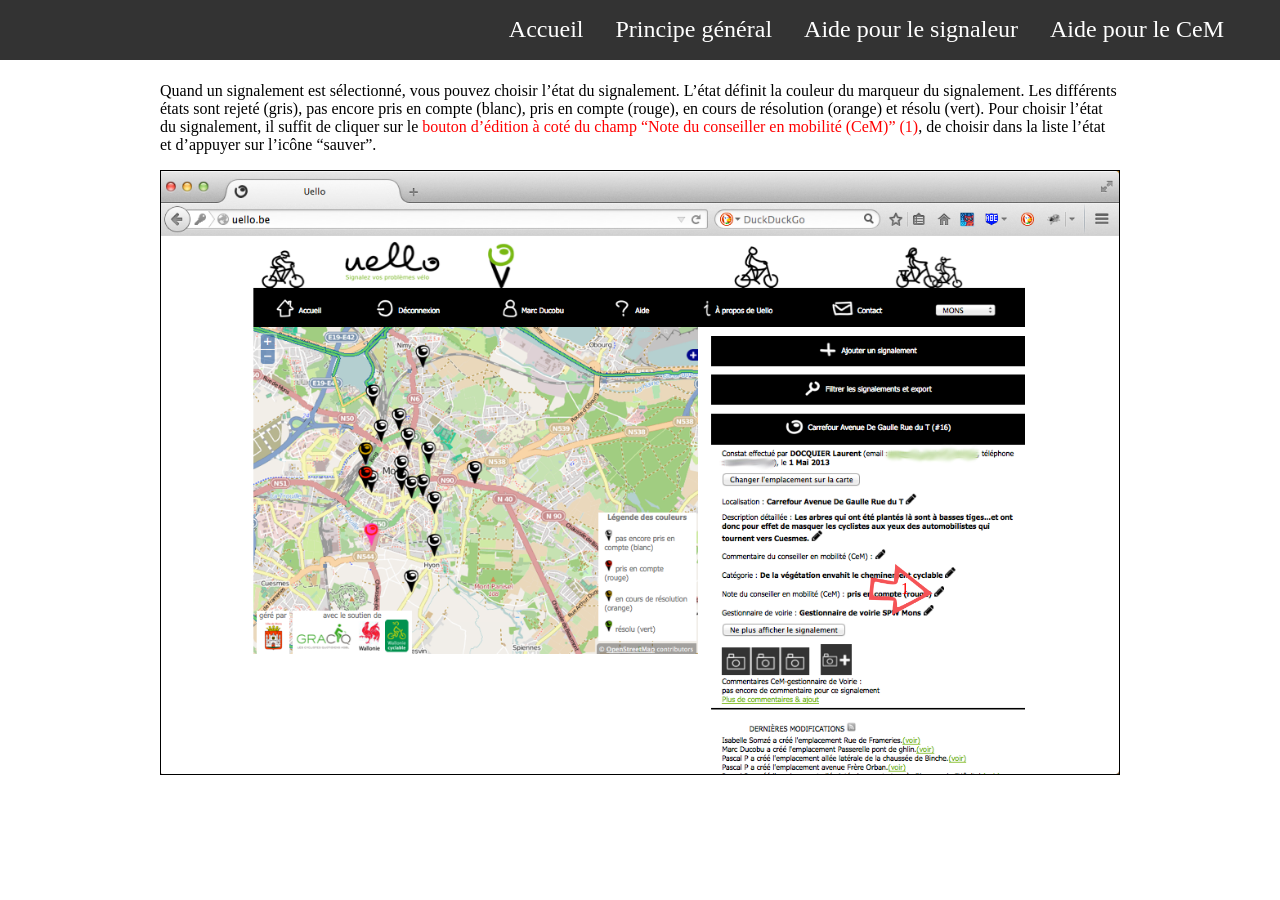
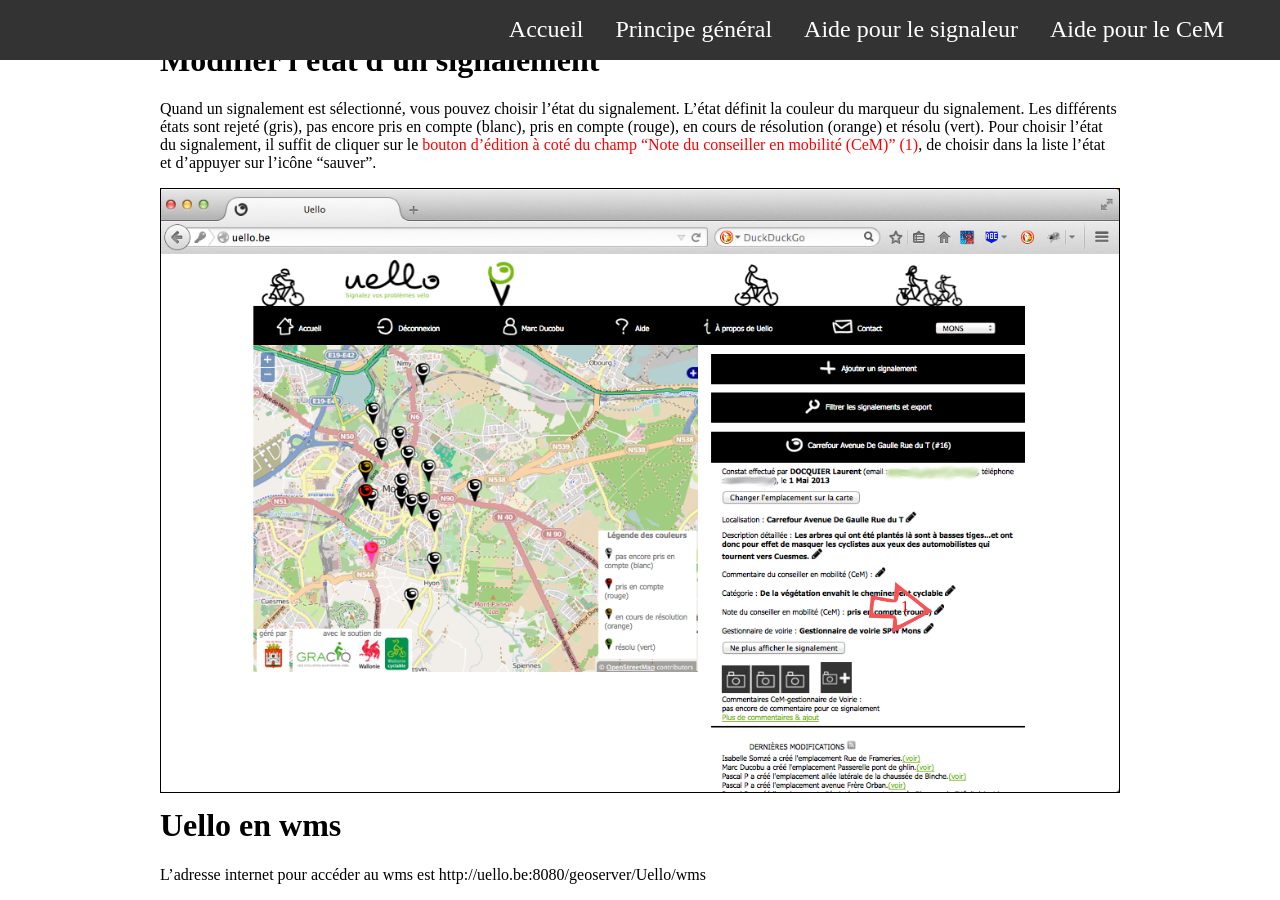
Before and after one commit to GRACQ-dev/AideUello, a Jekyll site: the page built from pour_le_cem.md, in a window 1280 px wide and 900 px high, scrolled down 3974 px. Built offline with Jekyll 4.4.1, drawn with Linux system fonts in a browser that asks for light colours; before the commit the page ends 4763 px from its top, so only the background shows below that.

Commit message:
Adding wms url

```diff
--- a/pour_le_cem.md
+++ b/pour_le_cem.md
@@ -48,3 +48,7 @@ Un courrier électronique sera automatiquement envoyé au gestionnaire pour l'in
 Quand un signalement est sélectionné, vous pouvez choisir l'état du signalement. L'état définit la couleur du marqueur du signalement. Les différents états sont rejeté (gris), pas encore pris en compte (blanc), pris en compte (rouge), en cours de résolution (orange) et résolu (vert). Pour choisir l'état du signalement, il suffit de cliquer sur le <span id="span_choisir_etat" data-marker="m_img_choisir_etat" class="trigger">bouton d'édition à coté du champ "Note du conseiller en mobilité (CeM)"</span>, de choisir dans la liste l'état et d'appuyer sur l'icône "sauver".
 
 <img id="img_choisir_etat" class="img_help" src="img/screenshots/details_cem.png" border="1" alt="Modifier l'état d'un signalement" data-jelp-img-width="958px" data-jelp-markers='[{"id":"m_img_choisir_etat","x":0.81, "y":0.695, "label":"1", "color":"red", "hover_color":"blue"}]'  />
+
+<h1>Uello en wms</h1>
+
+L'adresse internet pour accéder au wms est http://uello.be:8080/geoserver/Uello/wms
```
